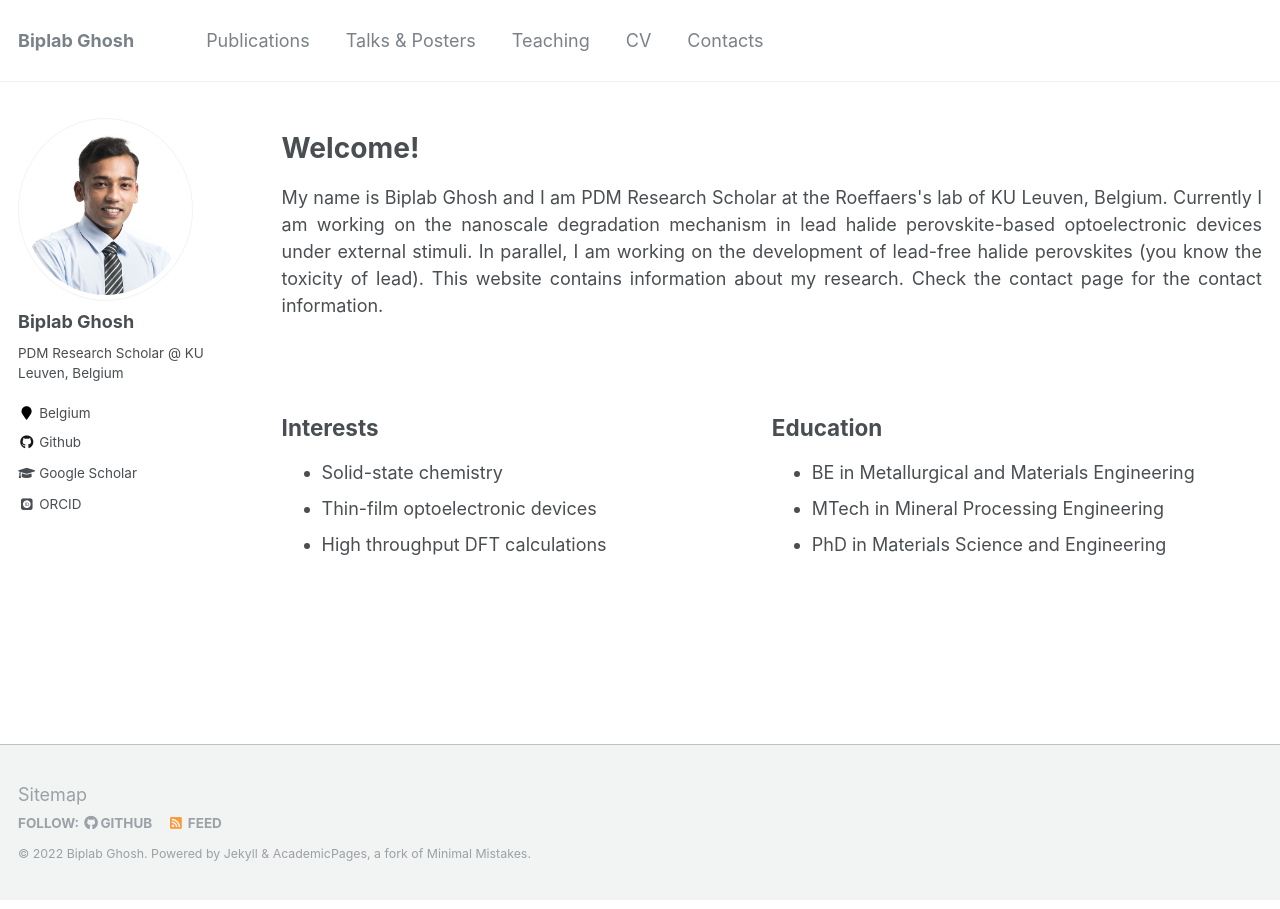
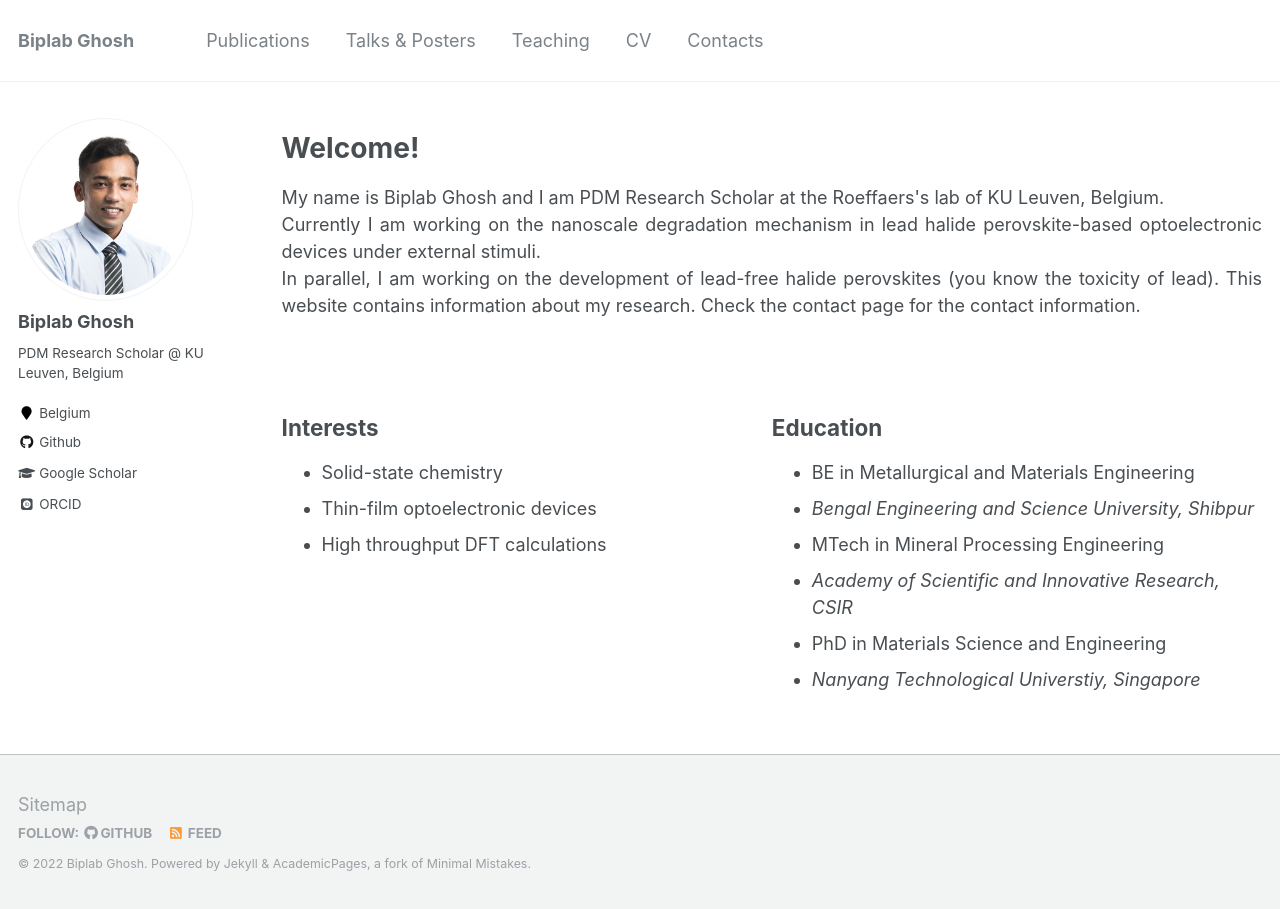
Before and after one commit to DrBiplabGhosh/drbiplabghosh.github.io, a Jekyll site: the page built from _pages/about.md, in a window 1280 px wide. Built offline with Jekyll 4.4.1, drawn with Linux system fonts in a browser that asks for light colours; some web fonts are replaced; a file with an impossible date is left out.

Commit message:
edited about me page

```diff
--- a/_pages/about.md
+++ b/_pages/about.md
@@ -10,7 +10,7 @@ redirect_from:
 <h1>Welcome!</h1>
 
 <p align= "justify">
-My name is Biplab Ghosh and I am PDM Research Scholar at the Roeffaers's lab of KU Leuven, Belgium. Currently I am working on the nanoscale degradation mechanism in lead halide perovskite-based optoelectronic devices under external stimuli. In parallel, I am working on the development of lead-free halide perovskites (you know the toxicity of lead).
+My name is Biplab Ghosh and I am PDM Research Scholar at the Roeffaers's lab of KU Leuven, Belgium. <Br> Currently I am working on the nanoscale degradation mechanism in lead halide perovskite-based optoelectronic devices under external stimuli. <Br> In parallel, I am working on the development of lead-free halide perovskites (you know the toxicity of lead).
 
 This website contains information about my research. Check the contact page for the contact information.
 
@@ -40,7 +40,10 @@ This website contains information about my research. Check the contact page for
   <h2>Education</h2>
   <ul>
     <li>BE in Metallurgical and Materials Engineering</li>
+    <li><em>Bengal Engineering and Science University, Shibpur</em></li>
     <li>MTech in Mineral Processing Engineering</li>
+    <li><em>Academy of Scientific and Innovative Research, CSIR</em></li>
     <li>PhD in Materials Science and Engineering</li>
+    <li><em>Nanyang Technological Universtiy, Singapore</em></li>
   </ul>
 </div>
```
